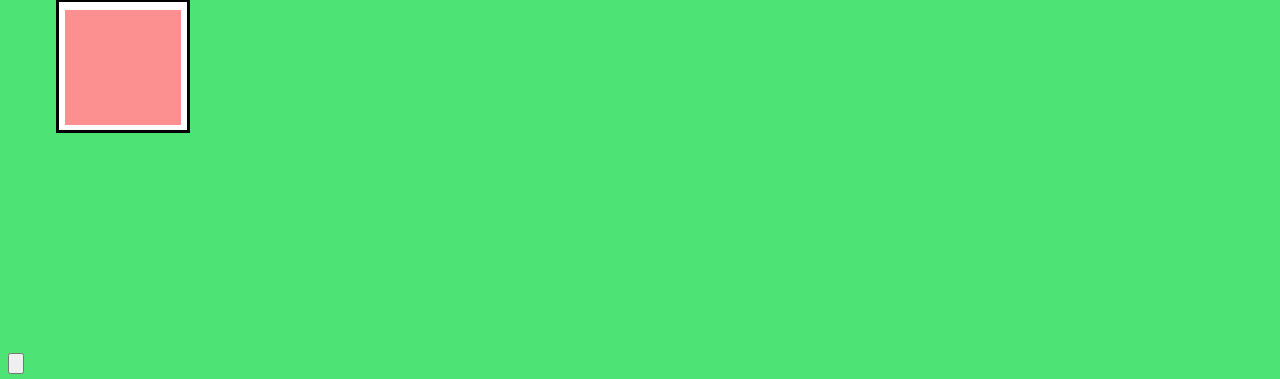
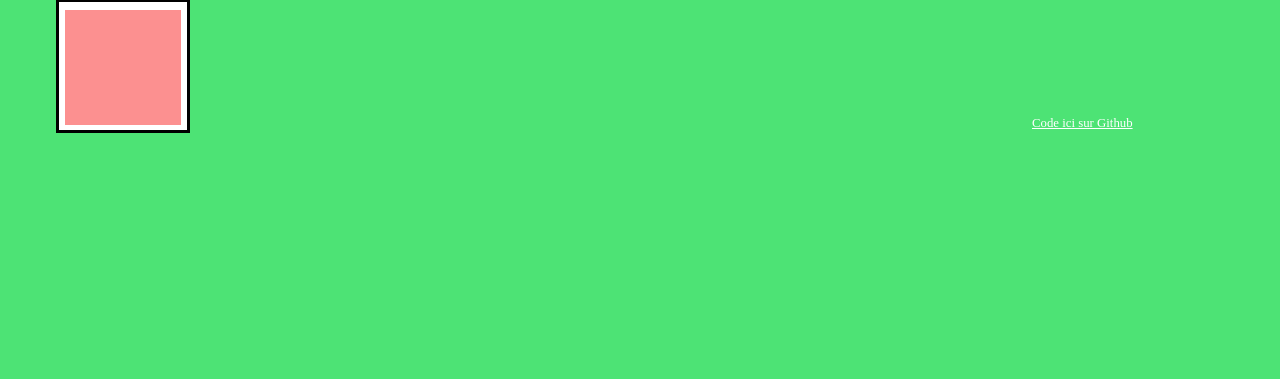
Before and after one commit to AlexisFebvre/dragAndDropDefis, a plain HTML site: page index.html in a window 1280 px wide. Shown: the part 426-805 px from the top of the page. Drawn offline with Linux system fonts and the light colour scheme.

Commit message:
finished code without comments

```diff
--- a/index.html
+++ b/index.html
@@ -25,7 +25,7 @@
         </div>
     </div>
 
-    <div class="btnDiv"><input type="button" ></div>
+    <div class="btnDiv"><a href="https://github.com/AlexisFebvre/dragAndDropDefis" target="_blank" class="link">Code ici sur Github</a></div>
 
     <script src="app.js"></script>
 </body>
--- a/stylesheet.css
+++ b/stylesheet.css
@@ -110,3 +110,10 @@ h1 {
     opacity: 0.7;
     background-color: #9E90FC;
 }
+
+.link {
+    position: relative;
+    top: -30vh;
+    left: 80vw;
+    font: sans-serif; color: #fff; font-size: 1vw;
+}
```
